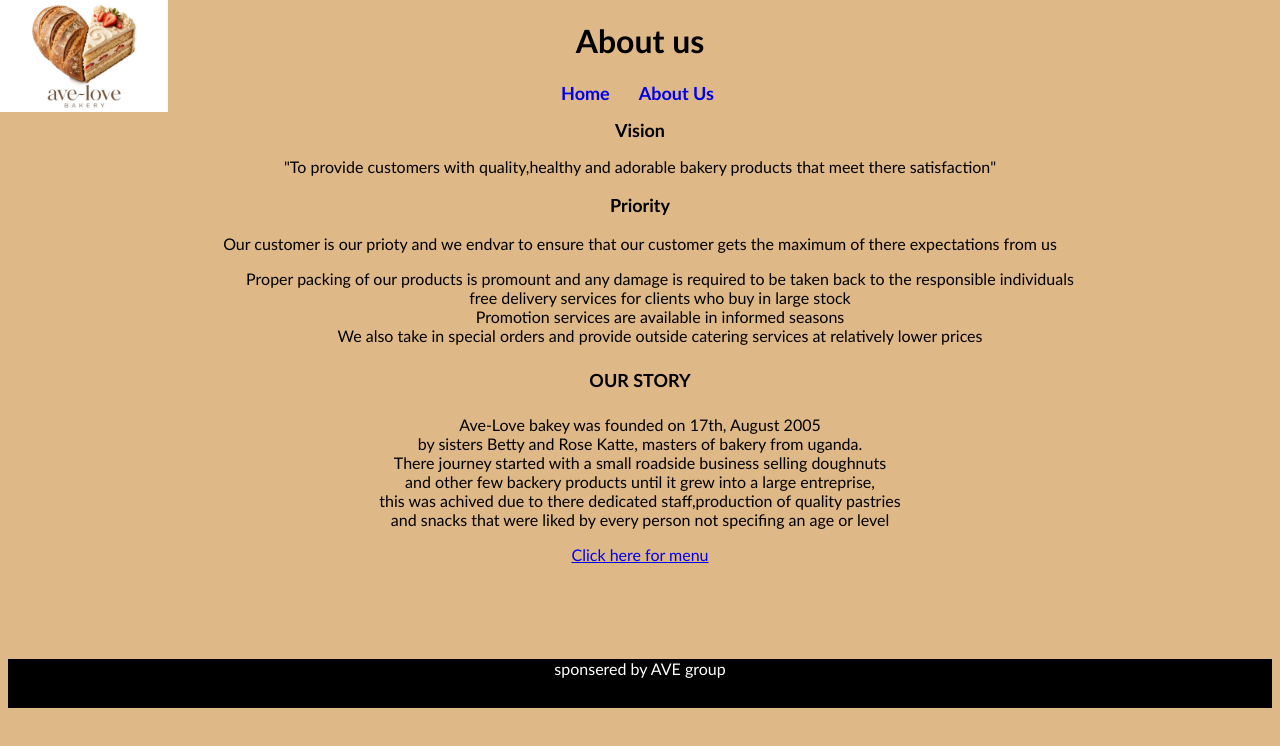
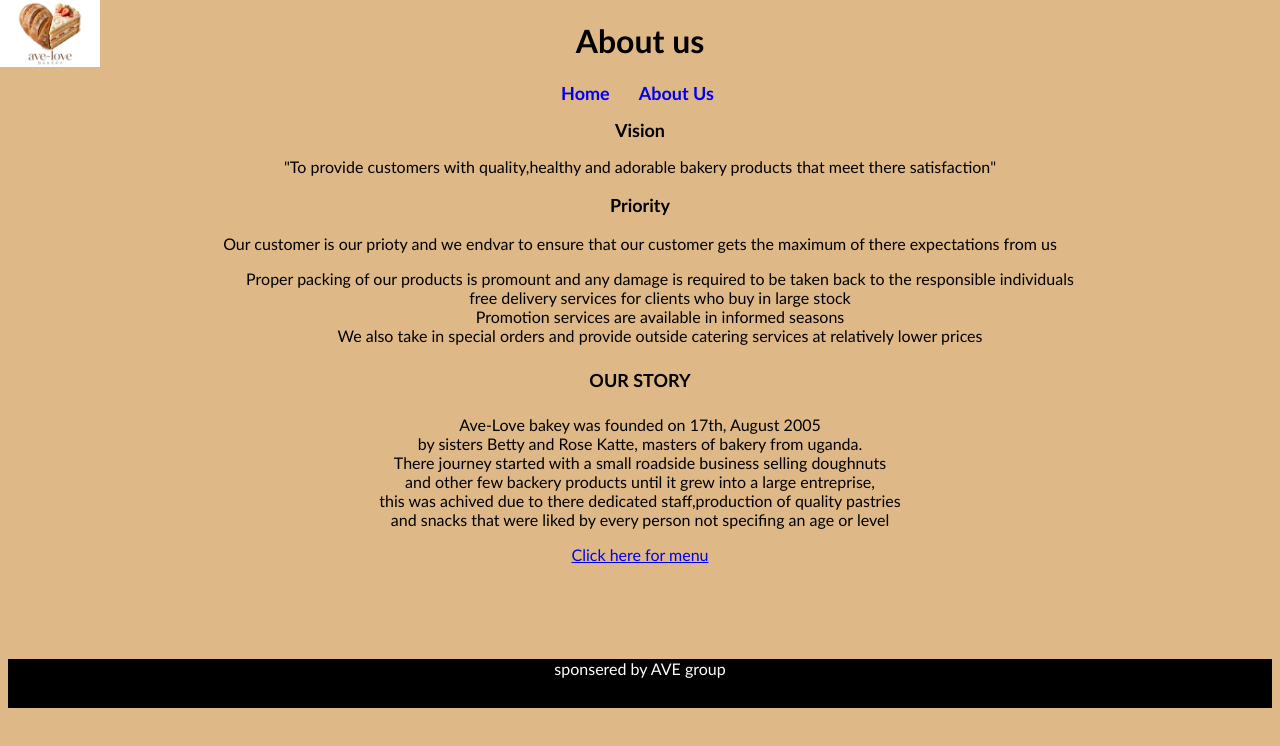
Before and after one commit to evananteza6o5-png/-Bakery, a plain HTML site: page ABOUT US.html in a window 1280 px wide. Drawn offline with Linux system fonts and the light colour scheme.

Commit message:
Update ABOUT US.html

```diff
--- a/ABOUT US.html
+++ b/ABOUT US.html
@@ -45,6 +45,9 @@
     </style>
 </head>
 <body >
+     <header>
+          <img src="12.jpg" class="image12"Ave-Love Bakery products" width="100" >
+    </header>
     <h1>About us</h1>
 <nav >
     <a class="spaced-link" href="index.html" ><b>Home</b></a>
@@ -68,7 +71,7 @@
          it grew into a large entreprise, <br> this was achived due to there dedicated staff,production of quality pastries
          <br>and snacks that were liked by every person not specifing an age or level
     </p>
-    <img src="12.jpg" class="image12"Ave-Love Bakery products" width="168">
+
     <a href="MENU.html">Click here for menu</a><br><br><br><br><br><br>
      <footer style="background-color: black;color: white;padding-bottom: 30px;">sponsered by AVE group</footer>
 
```
